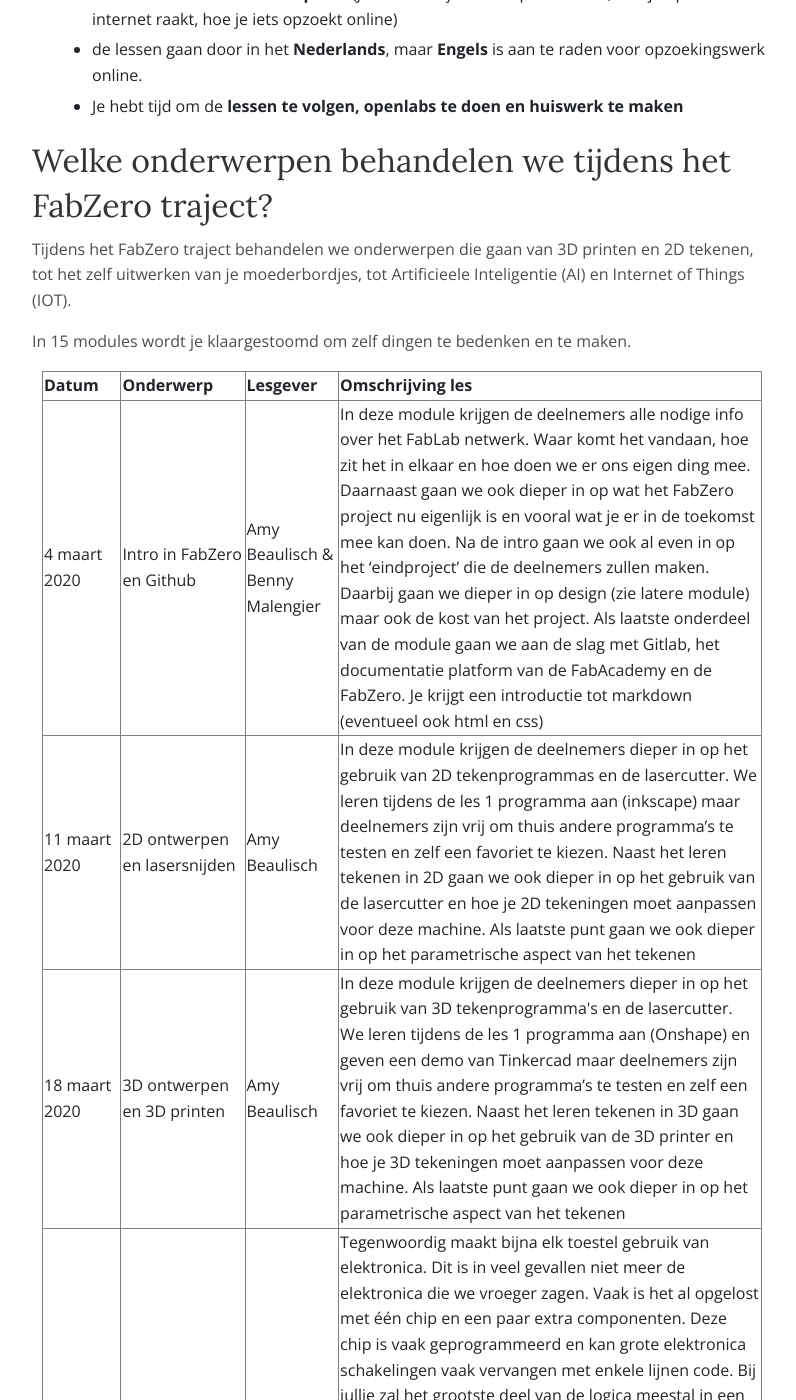
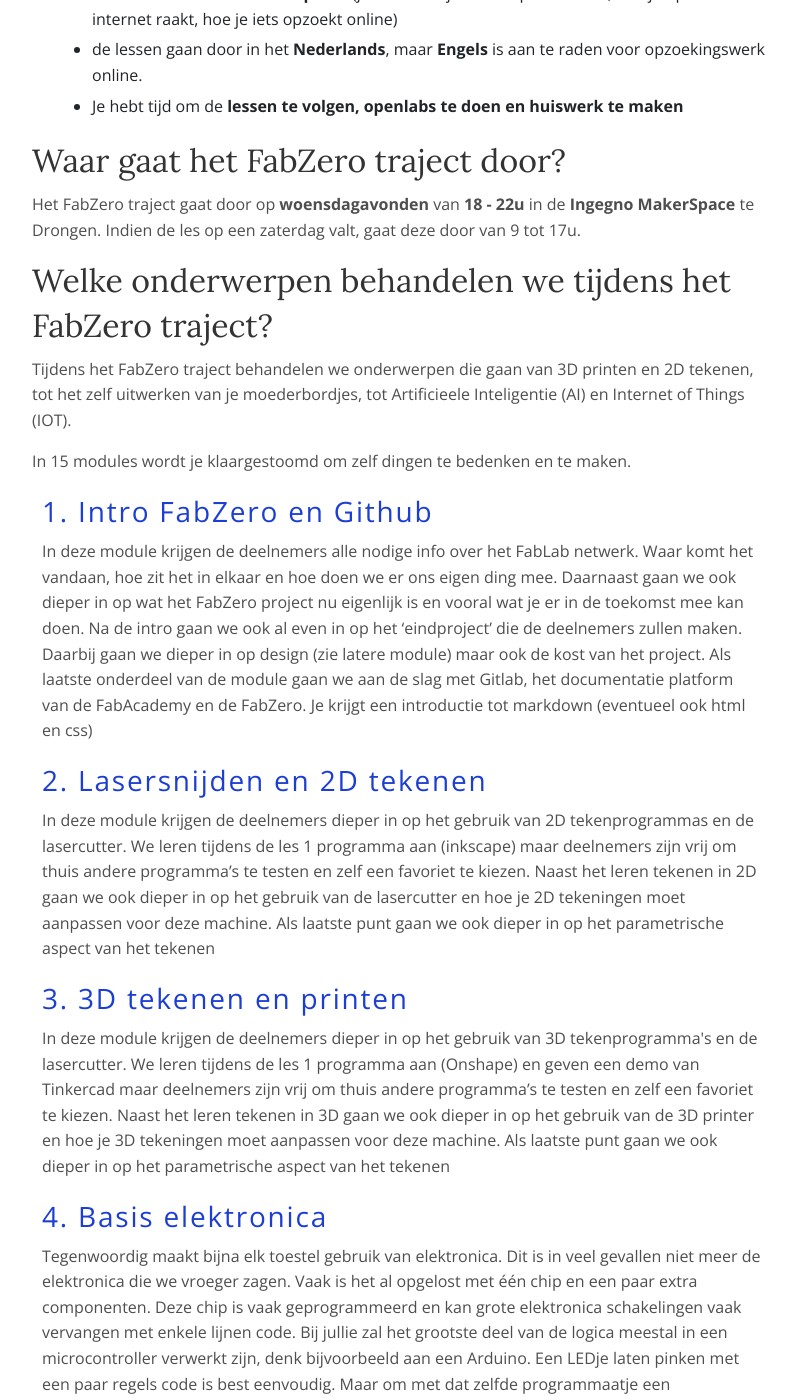
Before and after one commit to IngegnoMakerSpace/inclusievekets, a Jekyll site: the page built from _services/FabZero.md, in a window 1280 px wide and 1400 px high, scrolled down 907 px. Shown: the whole window, without its empty margins (48-844 px from the left). Built offline with Jekyll 4.4.1, drawn with Linux system fonts in a browser that asks for light colours; some of the changed text lies outside the part shown.

Commit message:
update lescontent

```diff
--- a/_services/FabZero.md
+++ b/_services/FabZero.md
@@ -17,9 +17,11 @@ Voor het FabZero project zoeken we deelnemers die:
     <li>al een <strong>basis hebben in computer</strong> (je weet hoe je een map aanmaakt, hoe je op het internet raakt, hoe je iets opzoekt online)</li>
     <li>de lessen gaan door in het <strong>Nederlands</strong>, maar <strong>Engels</strong> is aan te raden voor opzoekingswerk online.</li>
     <li>Je hebt tijd om de <strong>lessen te volgen, openlabs te doen en huiswerk te maken</strong></li>
+</ul>
 
+## Waar gaat het FabZero traject door?
 
-</ul>
+Het FabZero traject gaat door op <strong>woensdagavonden</strong> van <strong>18 - 22u</strong> in de <strong>Ingegno MakerSpace</strong> te Drongen. <italic>Indien de les op een zaterdag valt, gaat deze door van 9 tot 17u.</italic>
 
 ## Welke onderwerpen behandelen we tijdens het FabZero traject?
 
@@ -27,138 +29,171 @@ Tijdens het FabZero traject behandelen we onderwerpen die gaan van 3D printen en
 
 In 15 modules wordt je klaargestoomd om zelf dingen te bedenken en te maken.
 
- <div class="col-12 col-md-12">
- <table border="1">
-  <tr>
-    <th>Datum</th>
-    <th>Onderwerp</th>
-    <th>Lesgever</th>
-    <th>Omschrijving les</th>
-  </tr>
-  <tr>
-    <td>4 maart 2020</td>
-    <td>Intro in FabZero en Github</td>
-    <td>Amy Beaulisch & Benny Malengier</td>
-    <td>
-        In deze module krijgen de deelnemers alle nodige info over het FabLab netwerk. Waar komt het vandaan, hoe zit het in elkaar en hoe doen we er ons eigen ding mee. Daarnaast gaan we ook dieper in op wat het FabZero project nu eigenlijk is en vooral wat je er in de toekomst mee kan doen.
-        Na de intro gaan we ook al even in op het ‘eindproject’ die de deelnemers zullen maken. Daarbij gaan we dieper in op design (zie latere module) maar ook de kost van het project.
-        Als laatste onderdeel van de module gaan we aan de slag met Gitlab, het documentatie platform van de FabAcademy en de FabZero. Je krijgt een introductie tot markdown (eventueel ook html en css)
-</td>
-  </tr>
-  <tr>
-    <td>11 maart 2020</td>
-    <td>2D ontwerpen en lasersnijden</td>
-    <td>Amy Beaulisch</td>
-    <td>
-        In deze module krijgen de deelnemers dieper in op het gebruik van 2D tekenprogrammas en de lasercutter. We leren tijdens de les 1 programma aan (inkscape) maar deelnemers zijn vrij om thuis andere programma’s te testen en zelf een favoriet te kiezen.
-        Naast het leren tekenen in 2D gaan we ook dieper in op het gebruik van de lasercutter en hoe je 2D tekeningen moet aanpassen voor deze machine.
-        Als laatste punt gaan we ook dieper in op het parametrische aspect van het tekenen
-</td>
-  </tr>
-    <tr>
-    <td>18 maart 2020</td>
-    <td>3D ontwerpen en 3D printen</td>
-    <td>Amy Beaulisch</td>
-    <td>
-        In deze module krijgen de deelnemers dieper in op het gebruik van 3D tekenprogramma's en de lasercutter. We leren tijdens de les 1 programma aan (Onshape) en geven een demo van Tinkercad maar deelnemers zijn vrij om thuis andere programma’s te testen en zelf een favoriet te kiezen.
-        Naast het leren tekenen in 3D gaan we ook dieper in op het gebruik van de 3D printer en hoe je 3D tekeningen moet aanpassen voor deze machine.
-        Als laatste punt gaan we ook dieper in op het parametrische aspect van het tekenen
-</td>
-  </tr>
-    <tr>
-    <td>25 maart</td>
-    <td>Basis (smd) elektronica</td>
-    <td>Bruce Helsen</td>
-    <td>Tegenwoordig maakt bijna elk toestel gebruik van elektronica. Dit is in veel gevallen niet meer de elektronica die we vroeger zagen. Vaak is het al opgelost met één chip en een paar extra componenten. Deze chip is vaak geprogrammeerd en kan grote elektronica schakelingen vaak vervangen met enkele lijnen code. Bij jullie zal het grootste deel van de logica meestal in een microcontroller verwerkt zijn, denk bijvoorbeeld aan een Arduino. Een LEDje laten pinken met een paar regels code is best eenvoudig. Maar om met dat zelfde programmaatje een wasmachine, koffiezet, motor of bureau lamp te schakelen zal je een beetje meer elektronica nodig hebben.
-In de les elektronica zullen jullie voornamelijk eenvoudige basis schakelingen zien die gebruikt kunnen worden om verschillende inputs uit te lezen. En verschillende soorten apparaten aan te sturen met behulp van een klein stuur signaal zoals aan Arduino. </td>
-  </tr>
-    <tr>
-    <td>1 april 2020</td>
-    <td>PCB ontwerp in KiCad</td>
-    <td>Bruce Helsen</td>
-    <td>Elektronica ziet er snel een bos draden op een breadboard uit. Als snel zal je ontdekken dat een breadboard hoe gaint die ook mag zijn niet ideaal is voor andere dingen dan prototypen en zelfs dan niet altijd ideaal. Breadboards kunnen maar een beperkte stroom aan, geven vaak slecht contact (bij beweging) en zijn niet zo betrouwbaar.
+<!--intro fabZero en github-->
+<div class="container">
+    <div class="col-12"> </div>
+        <h3 class="feature-title">1. Intro FabZero en Github</h3>
+            <div class="feature-content">
+                <p>
+                    In deze module krijgen de deelnemers alle nodige info over het FabLab netwerk. Waar komt het vandaan, hoe zit het in elkaar en hoe doen we er ons eigen ding mee. Daarnaast gaan we ook dieper in op wat het FabZero project nu eigenlijk is en vooral wat je er in de toekomst mee kan doen.
+                    Na de intro gaan we ook al even in op het ‘eindproject’ die de deelnemers zullen maken. Daarbij gaan we dieper in op design (zie latere module) maar ook de kost van het project.
+                    Als laatste onderdeel van de module gaan we aan de slag met Gitlab, het documentatie platform van de FabAcademy en de FabZero. Je krijgt een introductie tot markdown (eventueel ook html en css)
+                </p>
+            </div>
+</div>
+ <!--Lasersnijden-->
+ <div class="container">
+    <div class="col-12"> </div>
+        <h3 class="feature-title">2. Lasersnijden en 2D tekenen</h3>
+            <div class="feature-content">
+                <p>
+                    In deze module krijgen de deelnemers dieper in op het gebruik van 2D tekenprogrammas en de lasercutter. We leren tijdens de les 1 programma aan (inkscape) maar deelnemers zijn vrij om thuis andere programma’s te testen en zelf een favoriet te kiezen.
+                    Naast het leren tekenen in 2D gaan we ook dieper in op het gebruik van de lasercutter en hoe je 2D tekeningen moet aanpassen voor deze machine.
+                    Als laatste punt gaan we ook dieper in op het parametrische aspect van het tekenen
+                </p>
+            </div>
+    </div>
+ <!--3D tekenen en printen-->
+ <div class="container">
+    <div class="col-12"> </div>
+        <h3 class="feature-title">3. 3D tekenen en printen</h3>
+            <div class="feature-content">
+                <p>
+                    In deze module krijgen de deelnemers dieper in op het gebruik van 3D tekenprogramma's en de lasercutter. We leren tijdens de les 1 programma aan (Onshape) en geven een demo van Tinkercad maar deelnemers zijn vrij om thuis andere programma’s te testen en zelf een favoriet te kiezen.
+                    Naast het leren tekenen in 3D gaan we ook dieper in op het gebruik van de 3D printer en hoe je 3D tekeningen moet aanpassen voor deze machine.
+                    Als laatste punt gaan we ook dieper in op het parametrische aspect van het tekenen
+                </p>
+            </div>
+    </div>
+ <!--Basis elektronica-->
+ <div class="container">
+    <div class="col-12"> </div>
+        <h3 class="feature-title">4. Basis elektronica</h3>
+            <div class="feature-content">
+                <p>
+                    Tegenwoordig maakt bijna elk toestel gebruik van elektronica. Dit is in veel gevallen niet meer de elektronica die we vroeger zagen. Vaak is het al opgelost met één chip en een paar extra componenten. Deze chip is vaak geprogrammeerd en kan grote elektronica schakelingen vaak vervangen met enkele lijnen code. Bij jullie zal het grootste deel van de logica meestal in een microcontroller verwerkt zijn, denk bijvoorbeeld aan een Arduino. Een LEDje laten pinken met een paar regels code is best eenvoudig. Maar om met dat zelfde programmaatje een wasmachine, koffiezet, motor of bureau lamp te schakelen zal je een beetje meer elektronica nodig hebben.
+                    In de les elektronica zullen jullie voornamelijk eenvoudige basis schakelingen zien die gebruikt kunnen worden om verschillende inputs uit te lezen. En verschillende soorten apparaten aan te sturen met behulp van een klein stuur signaal zoals aan Arduino.
+                </p>
+            </div>
+    </div>
+ <!--KiCAD-->
+ <div class="container">
+    <div class="col-12"> </div>
+        <h3 class="feature-title">5. KiCAD</h3>
+            <div class="feature-content">
+                <p>
+                    Elektronica ziet er snel een bos draden op een breadboard uit. Als snel zal je ontdekken dat een breadboard hoe gaint die ook mag zijn niet ideaal is voor andere dingen dan prototypen en zelfs dan niet altijd ideaal. Breadboards kunnen maar een beperkte stroom aan, geven vaak slecht contact (bij beweging) en zijn niet zo betrouwbaar. Een andere vorm van prototypen die wel hoge stromen aan kan en betrouwbare verbindingen garandeert is een printplaat of PCB. In deze les zullen jullie leren printplaten ontwerpen in KiCad.
+                </p>
+            </div>
+    </div>
+ <!--CNC en etsen-->
+ <div class="container">
+    <div class="col-12"> </div>
+        <h3 class="feature-title">6. Printplaat productie: CNC en etsen</h3>
+            <div class="feature-content">
+                <p>
+                    Tijdens deze module gaan de deelnemers aan de slag met de CNC frees en het etsen. Door middel van een van deze twee technieken leren de deelnemers om hun pcb die ze in de vorige module ontwierpen te prototypen en te maken. De deelnemers leren ook solderen door middel van kit’s en solderen uiteindelijk hun eigen PCB.
+                </p>
+            </div>
+    </div>
+ <!--programmeren met arduino-->
+ <div class="container">
+    <div class="col-12"> </div>
+        <h3 class="feature-title">7. Programmeren met Arduino</h3>
+            <div class="feature-content">
+                <p>
+                   De Arduino is een populaire microcontroller met ongekende mogelijkheden. Hardware en software speciaal ontwikkeld voor beginnende ontwikkelaars en iedereen geïnteresseerd in het creëren van interactieve projecten of een geautomatiseerde omgeving. Arduino laat je toe om te werken met licht, beweging, geluid, camera’s, het internet, …
+                   In deze les gaan we stapsgewijs leren over deze krachtige microcontroller en enkele basis bijbehorende componenten, en we zetten stappen in het programmeren zodat je dan jouw eigen project kan opsplitsen in eenvoudige delen die je kan controleren en correct implementeren. Wat is een microcontroller en zijn interne werking?
+                </p>
+            </div>
+    </div>
+  <!--programmeren met python-->
+ <div class="container">
+    <div class="col-12"> </div>
+        <h3 class="feature-title">7. Programmeren met Python</h3>
+            <div class="feature-content">
+                <p>
+                 Python, extra waarde voor je CV! Waarom zou je Python moeten leren? Gebruik je regelmatig Instagram, Dropbox of lees je eens de New York Times? Dan kan je al zien wat het topje van de berg is bij het gebruik van Python. De mogelijkheden zijn eindeloos. Python is één van de meest gebruikte programmeertalen die ook gemakkelijk is in gebruik. Met het oog op leesbare code en een waaier aan bibliotheken kan het bijna overal gebruikt worden. en het is makkelijk om te leren. Steeds meer bedrijven ontdekken Python, het kan dus van waarde voor je CV zijn. In deze cursus komen de volgende onderwerpen aan bod:
+                 We leren wat Python is en waarom het relevant is. We leren hoe we python kunnen gebruiken voor physical computing. We leren hoe we met python in de cloud kunnen werken. We leren korte python scrips schrijven om geautomatiseerde acties uit te voeren. We leren hoe de basis van Python werkt: strings, lists… We kunnen zelf Python objecten creeeren.
+                 Details van de onderwerpen en bijbehorende links terug te vinden in de slides
+                </p>
+            </div>
+    </div>
 
-Een andere vorm van prototypen die wel hoge stromen aan kan en betrouwbare verbindingen garandeert is een printplaat of PCB. In deze les zullen jullie leren printplaten ontwerpen in KiCad.
+  <!--Materialen en design-->
+ <div class="container">
+    <div class="col-12"> </div>
+        <h3 class="feature-title">8. Materialen en design</h3>
+            <div class="feature-content">
+                <p>
+                   Ontwerpen zonder materiaalkennis is een no go. Daarom voegen we een extra module toe die niet te vinden is in de FabAcademy zelf waarbij de deelnemers meegenomen worden doorheen het ontwerpproces en materialenleer. We nemen jullie eerst mee in het ontwerp proces en lichten dit beter en gedetailleerder toe. Welke fases komen er aan bod in een ontwerpproces? Waar moet je voor opletten? Waar loopt het verkeerd? Want kun je doen als je een chaoot bent, of net heel orderlijk. Wat is creativiteit? Naast het denkwerk nemen we je ook mee maar de materialen die je standaard terug kan vinden in een FabLab. Wat zijn de eigenschappen van laserbaar hout? Of van alle soorten plastiek? Als laatste staan we ook stil bij ons eindproject. Waaraan moet het voldoen? Welke vragen moeten beantwoord worden?
+                </p>
+            </div>
+    </div>
 
-</td>
-  </tr>
-      <tr>
-    <td>22 april 2020</td>
-    <td>Programmeren voor Arduino</td>
-    <td>Benny Malengier</td>
-    <td>In deze module leer je alles over programmeren voor Arduino.</td>
-  </tr>
-     <tr>
-    <td>29 april 2020</td>
-    <td>Programmeren in Python</td>
-    <td>Benny Malengier</td>
-    <td>In deze module leer je alles over programmeren met Python</td>
-  </tr>
-   <tr>
-    <td>6 mei 2020</td>
-    <td>Aan de slag met de CNC frees en etsen</td>
-    <td>Amy Beaulisch </td>
-    <td>
-        Tijdens deze module gaan de deelnemers aan de slag met de CNC frees en het etsen. Door middel van een van deze twee technieken leren de deelnemers om hun pcb die ze in de vorige module ontwierpen te prototypen en te maken. De deelnemers leren ook solderen door middel van kit’s en solderen uiteindelijk hun eigen PCB.
-</td>
-  </tr>
-        <tr>
-    <td>13 mei 2020</td>
-    <td>Materialen en design</td>
-    <td>Amy Beaulisch</td>
-    <td>
-        Ontwerpen zonder materiaalkennis is een no go. Daarom voegen we een extra module toe die niet te vinden is in de FabAcademy zelf waarbij de deelnemers meegenomen worden doorheen het ontwerpproces en materialenleer.
-</td>
-  </tr>
-    <tr>
-    <td><strong>Zaterdag</strong> 23 mei 2020</td>
-    <td>Artificiële intelligentie (AI)</td>
-    <td>Enrico Miglino</td>
-    <td>
-        De deelnemers worden meegenomen door de wereld van Artificiële Intelligentie.
-</td>
-  </tr>
-    <tr>
-    <td>27 mei 2020</td>
-    <td>Wildcard</td>
-    <td>Amy Beaulisch</td>
-    <td>Iedereen heeft soms wel eens iets dat je graag zou leren, maar dat niet aan bod komt in de les. Daarom gaan we tijdens de sessies op zoek naar wat jij wilt leren en krijg je in deze les de tijd om het te leren. </td>
-  </tr>
-    <tr>
-    <td><strong>Zaterdag</strong> 6 juni 2020</td>
-    <td>Internet of Things (IOT)</td>
-    <td>Hans Caluwaerts</td>
-    <td>
-        De deelnemers worden meegenomen door de wereld van Internet of Things. Waarom zit de koelkast op het internet? Hoe kunnen we ons huis besturen met elektronica en maak technieken...
-</td>
-  </tr>
-    <tr>
-    <td>10 juni 2020</td>
-    <td>Digitaal borduren en smart textile</td>
-    <td>Amy Beaulisch & Benny Malengier</td>
-    <td>
-        De deelnemers leren werken met (professionele) digitale borduurmachines en maken kennis met verschillende aspecten van smart textiles. De integratie van elektronica in textiel en toepassingen wordt besproken
-</td>
-  </tr>
-    <tr>
-    <td>17 juni 2020</td>
-    <td>Project week</td>
-    <td>Amy Beaulisch & gast docenten</td>
-    <td>De deelnemers krijgen tijd om aan hun eind project te werken.</td>
-  </tr>
-      <tr>
-    <td>24 juni 2020</td>
-    <td>Eind project voorstelling</td>
-    <td>Docenten team, vrienden en familie</td>
-    <td>De deelnemers werkten tijdens de modules naar een eindproject toe. De deelnemers presenteren hun projecten voor de medestudenten en een jury. Op het einde mag dit project integraal deel uit maken van onder andere hun portfolio en motivatie voor de FabAcademy 2020.
-</td>
-  </tr>
-</table>
+  <!--AI-->
+ <div class="container">
+    <div class="col-12"> </div>
+        <h3 class="feature-title">9. AI </h3>
+            <div class="feature-content">
+                <p>
+                In deze module leer je de basis van Artificiële intelligentie aan. We bespreken de geschiedenis de definitie ervan en kijken ook even naar de verschillende aanpakken in het AI veld. Daarna gaan we verder met een basis machine learning en hoe we dit kunnen gebruiken samen met microcontrollers. We bespreken ook de grote onderverdelingen binnen AI en wat we er allemaal mee kunnen doen. Als laatste gaan we verder kijken naar hoe AI samenwerkt met hardware en software.
+                    <b>Deze les gaat door in het Engels.</b>
+                </p>
+            </div>
+    </div>
 
-</div>
+ <!--Wildcard-->
+ <div class="container">
+    <div class="col-12"> </div>
+        <h3 class="feature-title">10. Wildcard </h3>
+            <div class="feature-content">
+                <p>
+                Iedereen heeft soms wel eens iets dat je graag zou leren, maar dat niet aan bod komt in de les. Daarom gaan we tijdens de sessies op zoek naar wat jij wilt leren en krijg je in deze les de tijd om het te leren.
+                </p>
+            </div>
+    </div>
+
+ <!--IOT-->
+ <div class="container">
+    <div class="col-12"> </div>
+        <h3 class="feature-title">11. IOT (internet of things) </h3>
+            <div class="feature-content">
+                <p>
+                 De deelnemers worden meegenomen door de wereld van Internet of Things. Waarom zit de koelkast op het internet? Hoe kunnen we ons huis besturen met elektronica en maak technieken...
+                </p>
+            </div>
+    </div>
+<!--Borduren-->
+ <div class="container">
+    <div class="col-12"> </div>
+        <h3 class="feature-title">12. e-Textile </h3>
+            <div class="feature-content">
+                <p>
+                 De deelnemers leren werken met (professionele) digitale borduurmachines en maken kennis met verschillende aspecten van smart textiles. De integratie van elektronica in textiel en toepassingen wordt besproken
+                </p>
+            </div>
+    </div>
+
+<!--Projectweek-->
+ <div class="container">
+    <div class="col-12"> </div>
+        <h3 class="feature-title">13. Projectweek </h3>
+            <div class="feature-content">
+                <p>
+                 De deelnemers krijgen tijd om aan hun eind project te werken.
+                </p>
+            </div>
+    </div>
 
 
-
-## Waar gaat het FabZero traject door?
-
-Het FabZero traject gaat door op <strong>woensdag avonden</strong> van <strong>18 - 22u</strong> in de <strong>Ingegno MakerSpace</strong> te Drongen. <italic>Indien de les op een zaterdag valt, gaat deze door van 9 tot 17u.</italic>
+<!--presentatie-->
+ <div class="container">
+    <div class="col-12"> </div>
+        <h3 class="feature-title">14. Projectweek </h3>
+            <div class="feature-content">
+                <p>
+                 De deelnemers werkten tijdens de modules naar een eindproject toe. De deelnemers presenteren hun projecten voor de medestudenten en een jury. Op het einde mag dit project integraal deel uit maken van onder andere hun portfolio en motivatie voor de FabAcademy 2020.
+                </p>
+            </div>
+</div>
```
Also changed, not shown: services.html (+2 -10 lines).
